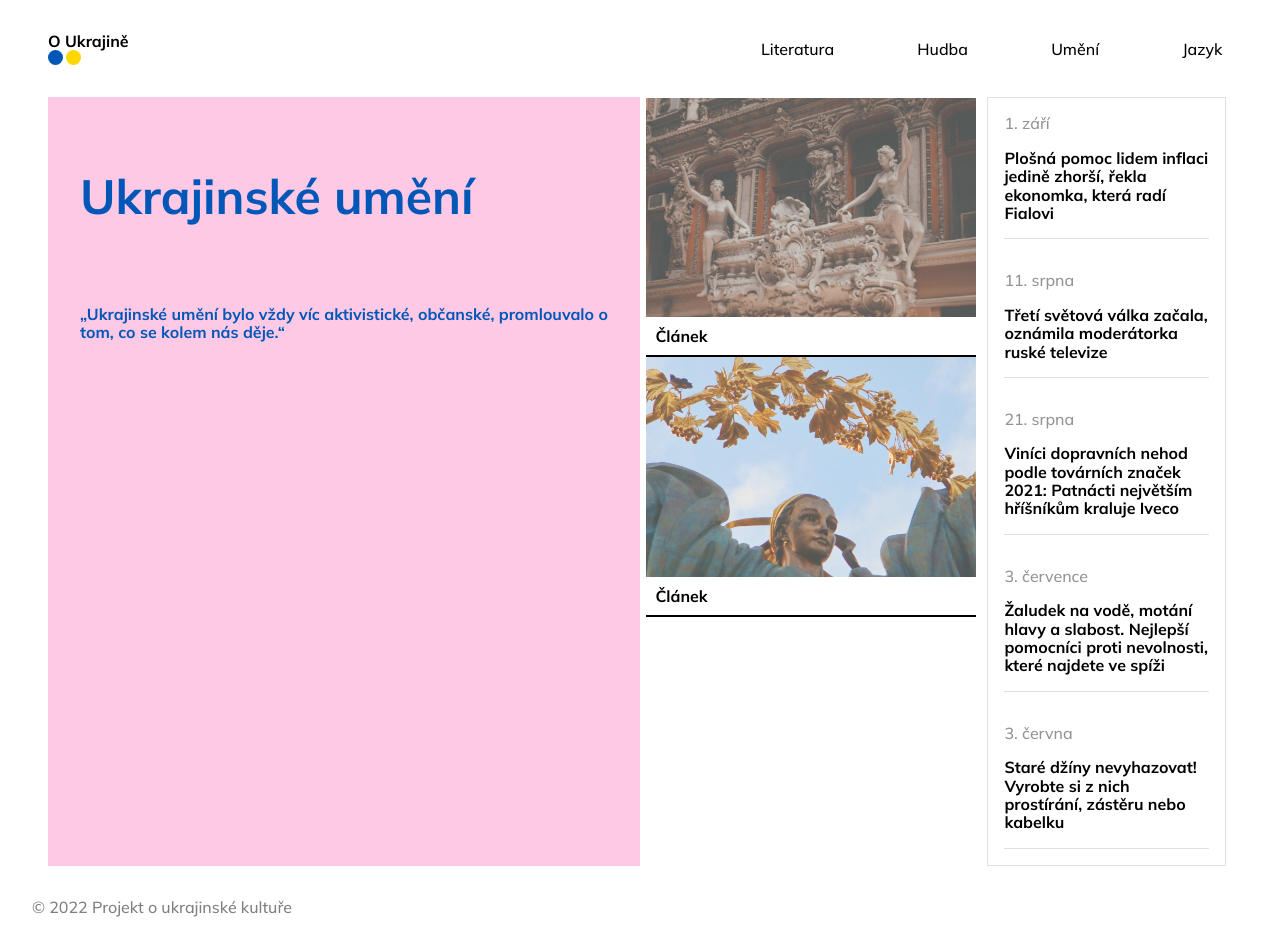
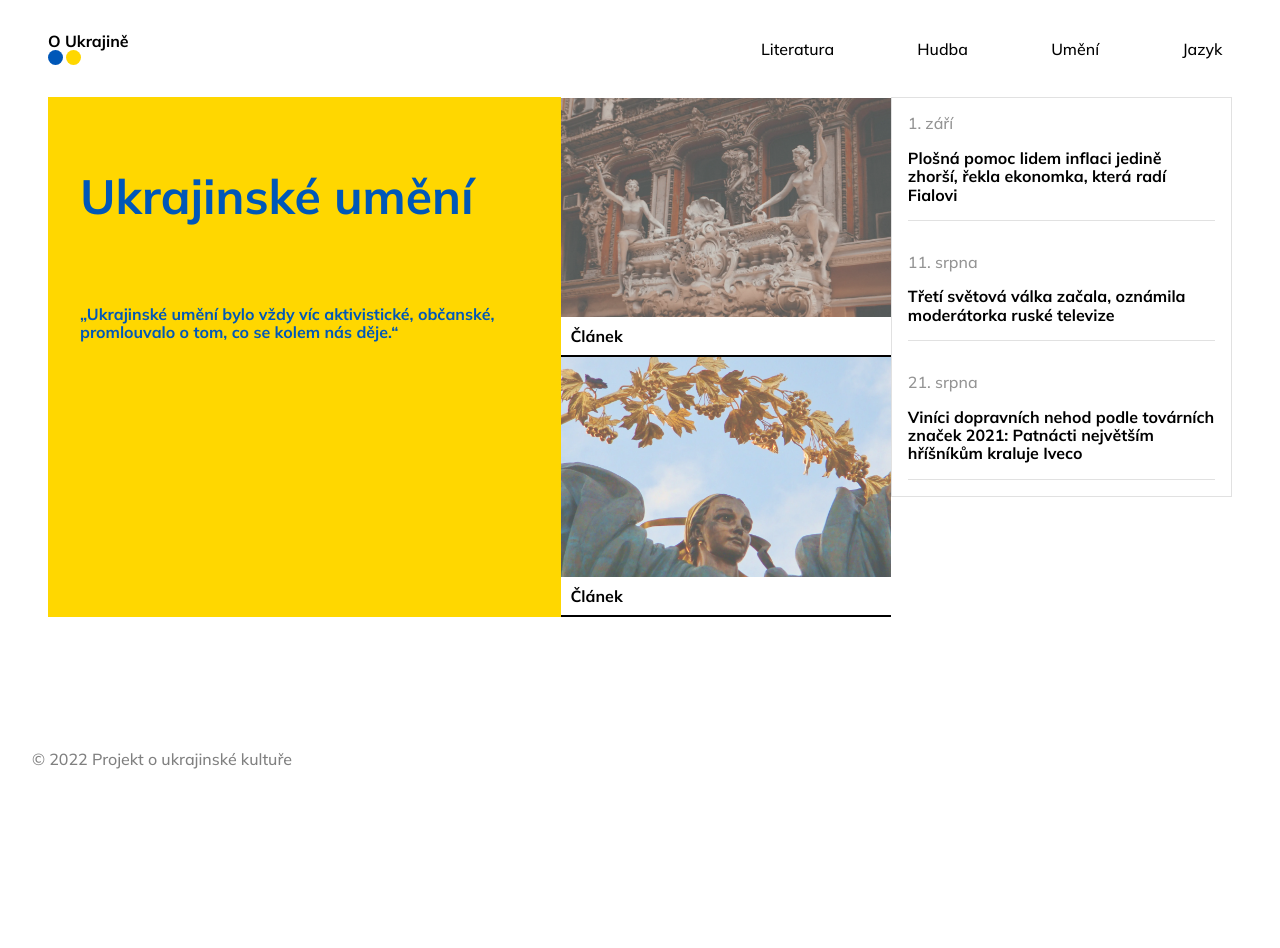
Before and after one commit to htmlena/ukrajina-predevsim, a Next.js app: page / in a window 1280 px wide. After the commit the page ends 800 px from the top, so only its background shows below. Built offline with nearby package versions, Linux system fonts and the light colour scheme.

Commit message:
three columns layout grid

```diff
--- a/pages/index.tsx
+++ b/pages/index.tsx
@@ -6,39 +6,48 @@ import { ArticlePreview } from '../src/components/ArticlePreview.tsx/ArticlePrev
 
 const Home = () => {
   const TopSectionContainer = styled.div`
-    display: flex;
-    flex-direction: column;
-    padding: 0 1.2rem;
-
+    // display: flex;
+    // flex-direction: column;
+    display: grid;
+    grid-template-areas:
+      'firstColumn'
+      'secondColumn'
+      'thirdColumn';
+    // padding: 0 1.2rem;
     ${mq.mediumUp.css`
       flex-direction: row;
+      grid-template-areas: 'firstColumn secondColumn thirdColumn';
  `}
-
     ${mq.largeUp.css`
   // flex-direction: row;
     padding: 0 3rem;
  `}
-
-    ${mq.xlarge.css`
+      ${mq.xlarge.css`
       padding: 0;
- `}
+ `};
   `;
 
   const FirstColumnContainer = styled.section`
     display: flex;
-    ${mq.mediumUp.css`
-      flex-basis: 50%;
+    grid-area: firstColumn;
+    ${mq.largeUp.css`
+      flex-basis: 40%;
  `}
   `;
 
   const SecondColumnContainer = styled.section`
     display: flex;
     flex-direction: column;
+    grid-area: secondColumn;
     justify-content: space-around;
-    ${mq.mediumUp.css`
+    ${mq.largeUp.css`
       flex-direction: row;
       flex-basis: 50%;
  `}
+  `;
+
+  const ThirdColumnContainer = styled.section`
+    grid-area: thirdColumn;
   `;
 
   const SubsectionOne = styled.section`
@@ -61,7 +70,7 @@ const Home = () => {
             title="Ukrajinské umění"
             shortDescription="„Ukrajinské umění bylo vždy víc aktivistické, občanské,
                 promlouvalo o tom, co se kolem nás děje.“"
-            cardColor="#fec9e5"
+            cardColor="#ffd700"
             cardTextColor="#0057b8"
           />
         </FirstColumnContainer>
@@ -76,6 +85,8 @@ const Home = () => {
               image={'volodymyr-tokar-W6eVy5wy8-M-unsplash.webp'}
             />
           </SubsectionOne>
+        </SecondColumnContainer>
+        <ThirdColumnContainer>
           <SubsectionTwo>
             <ArticlePreview
               date={'1. září'}
@@ -95,7 +106,7 @@ const Home = () => {
                 'Viníci dopravních nehod podle továrních značek 2021: Patnácti největším hříšníkům kraluje Iveco'
               }
             />
-            <ArticlePreview
+            {/* <ArticlePreview
               date={'3. července'}
               title={
                 'Žaludek na vodě, motání hlavy a slabost. Nejlepší pomocníci proti nevolnosti, které najdete ve spíži'
@@ -106,9 +117,9 @@ const Home = () => {
               title={
                 'Staré džíny nevyhazovat! Vyrobte si z nich prostírání, zástěru nebo kabelku '
               }
-            />
+            /> */}
           </SubsectionTwo>
-        </SecondColumnContainer>
+        </ThirdColumnContainer>
         {/* <SquareBlock
           title="Ukrajinský jazyk"
           cardColor="#ffd700"
```
